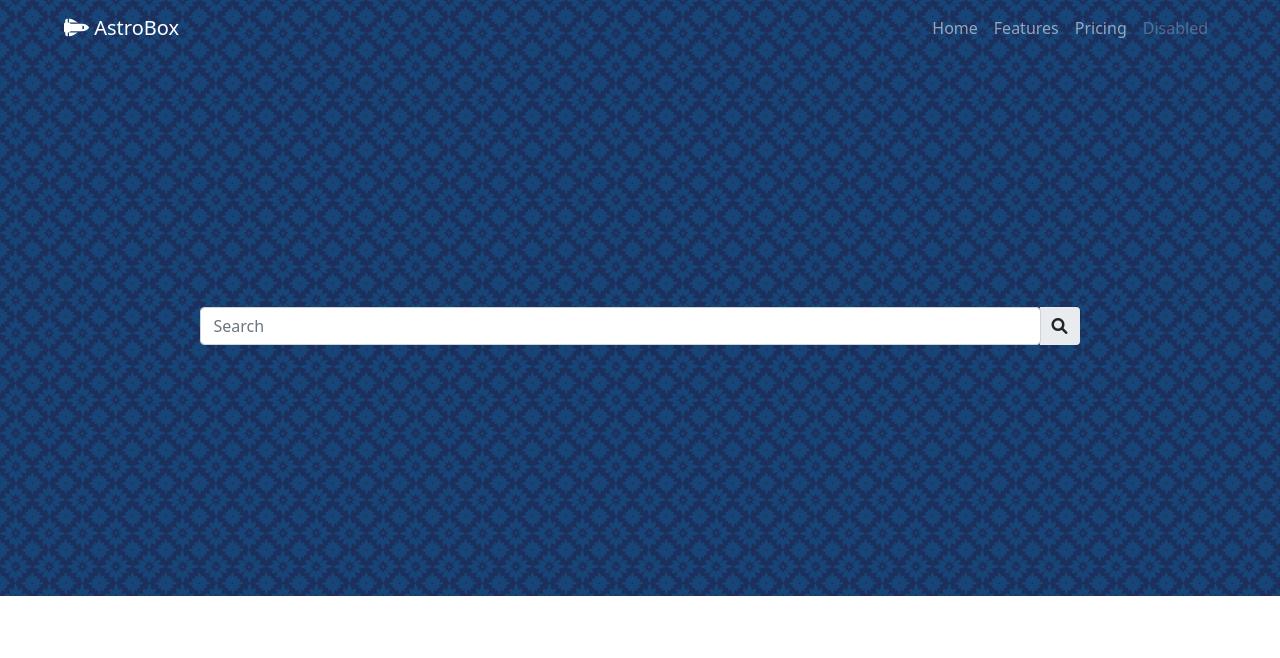
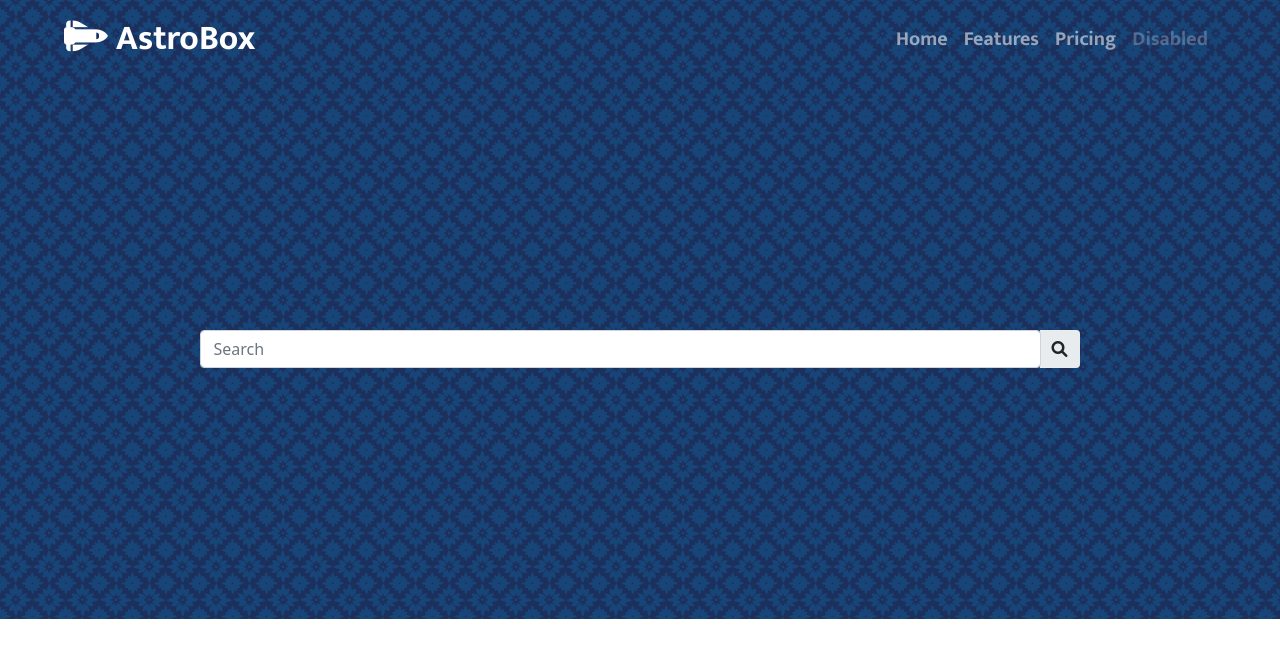
Before and after one commit to abarkdull/movie-rec-react, a React (Create React App) app: page / in a window 1280 px wide. Shown: the top 658 px of the page. Built offline with nearby package versions, Linux system fonts and the light colour scheme.

Commit message:
add navbar styles and transparency to navbar

```diff
--- a/public/index.html
+++ b/public/index.html
@@ -34,6 +34,13 @@
     <link rel="stylesheet" href="https://cdnjs.cloudflare.com/ajax/libs/font-awesome/6.0.0/css/all.min.css" integrity="sha512-9usAa10IRO0HhonpyAIVpjrylPvoDwiPUiKdWk5t3PyolY1cOd4DSE0Ga+ri4AuTroPR5aQvXU9xC6qOPnzFeg==" crossorigin="anonymous" referrerpolicy="no-referrer" />
 
 
+    <!-- Google fonts -->
+    <link rel="preconnect" href="https://fonts.googleapis.com">
+    <link rel="preconnect" href="https://fonts.gstatic.com" crossorigin>
+    <link href="https://fonts.googleapis.com/css2?family=Mukta:wght@700&display=swap" rel="stylesheet">
+
+
+
     <title>React App</title>
   </head>
   <body>
--- a/src/components/Navbar.js
+++ b/src/components/Navbar.js
@@ -4,8 +4,8 @@
 
 const Navbar = (props) => {
     return (
-        <nav class="navbar navbar-expand-lg navbar-dark" style={{ paddingRight: '5%', paddingLeft: '5%' }}>
-            <a class="navbar-brand" href="#"><i class="fa-solid fa-shuttle-space"></i> AstroBox</a>
+        <nav class="navbar navbar-expand-lg navbar-dark" style={{ paddingRight: '5%', paddingLeft: '5%', fontFamily: 'Mukta, san-serif', fontSize: '20px' }}>
+            <a class="navbar-brand" href="#" style={{ fontSize: '35px'}}><i class="fa-solid fa-shuttle-space"></i> AstroBox</a>
             <button class="navbar-toggler" type="button" data-toggle="collapse" data-target="#navbarNav" aria-controls="navbarNav" aria-expanded="false" aria-label="Toggle navigation">
                 <span class="navbar-toggler-icon"></span>
             </button>
```
